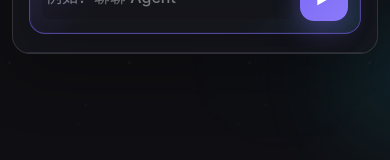
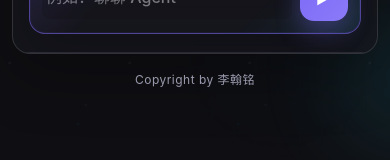
Before and after one commit to CarlosLiOxO/AI-boardcast, a website: page public/index.html in a window 390 px wide. Shown: the part 522-682 px from the top of the page. Drawn offline with Linux system fonts and the light colour scheme.

Commit message:
Add footer copyright attribution

```diff
--- a/public/index.html
+++ b/public/index.html
@@ -216,6 +216,17 @@
       z-index: 1;
       box-shadow: 0 20px 60px rgba(0, 0, 0, 0.28);
       backdrop-filter: blur(22px);
+    }
+
+    .page-footer {
+      width: 100%;
+      max-width: 760px;
+      margin-top: 18px;
+      text-align: center;
+      color: var(--muted);
+      font-size: 13px;
+      line-height: 1.6;
+      letter-spacing: 0.04em;
     }
 
     .card-section {
@@ -696,6 +707,10 @@
       .card {
         border-radius: 18px;
       }
+      .page-footer {
+        margin-top: 16px;
+        font-size: 12px;
+      }
       .card-section,
       .action-bar,
       .transcript-section,
@@ -858,6 +873,8 @@
 
 </div>
 
+<footer class="page-footer">Copyright by 李翰铭</footer>
+
 <div class="toast" id="toast"></div>
 
 <script src="/runtime-config.js"></script>
```
